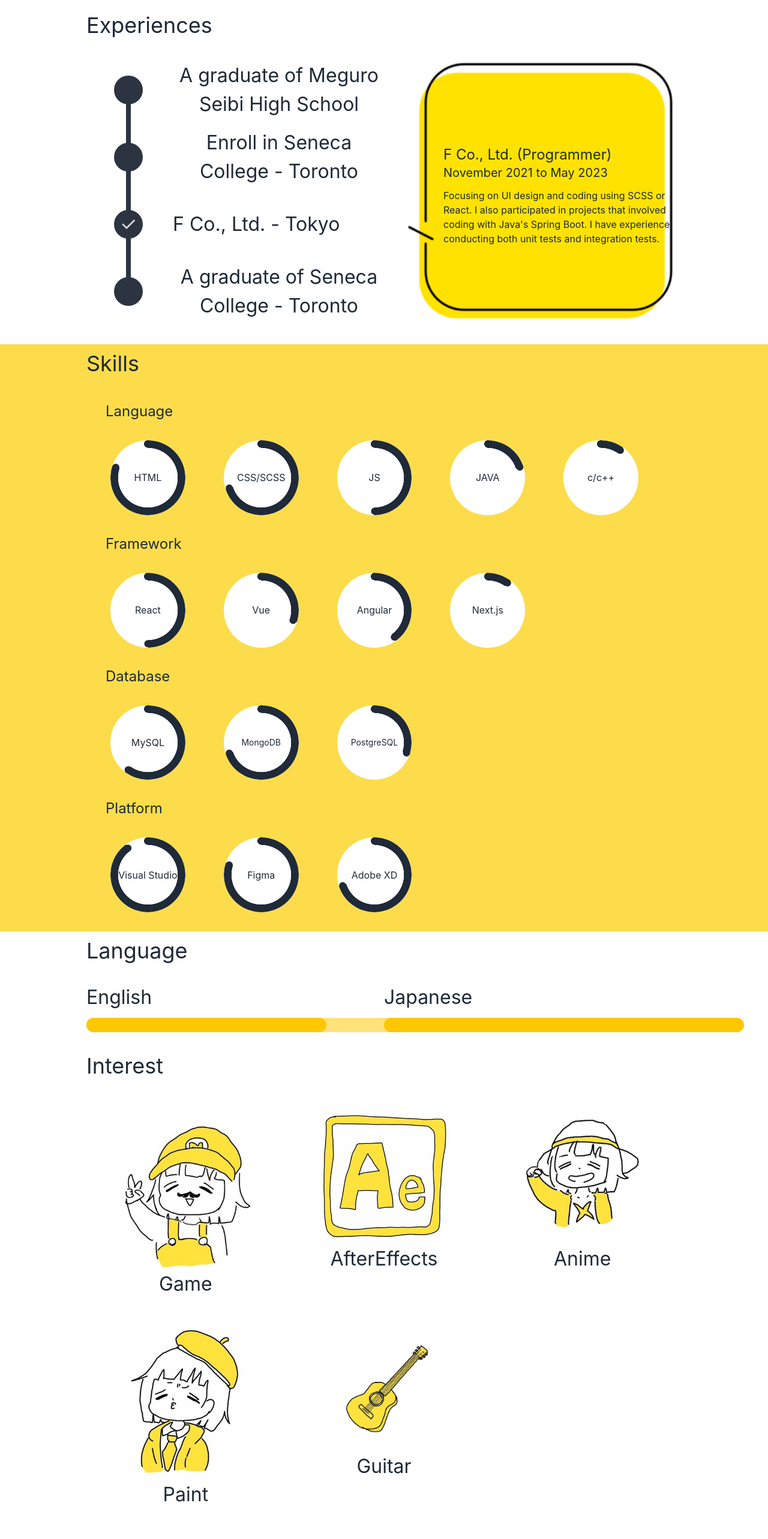
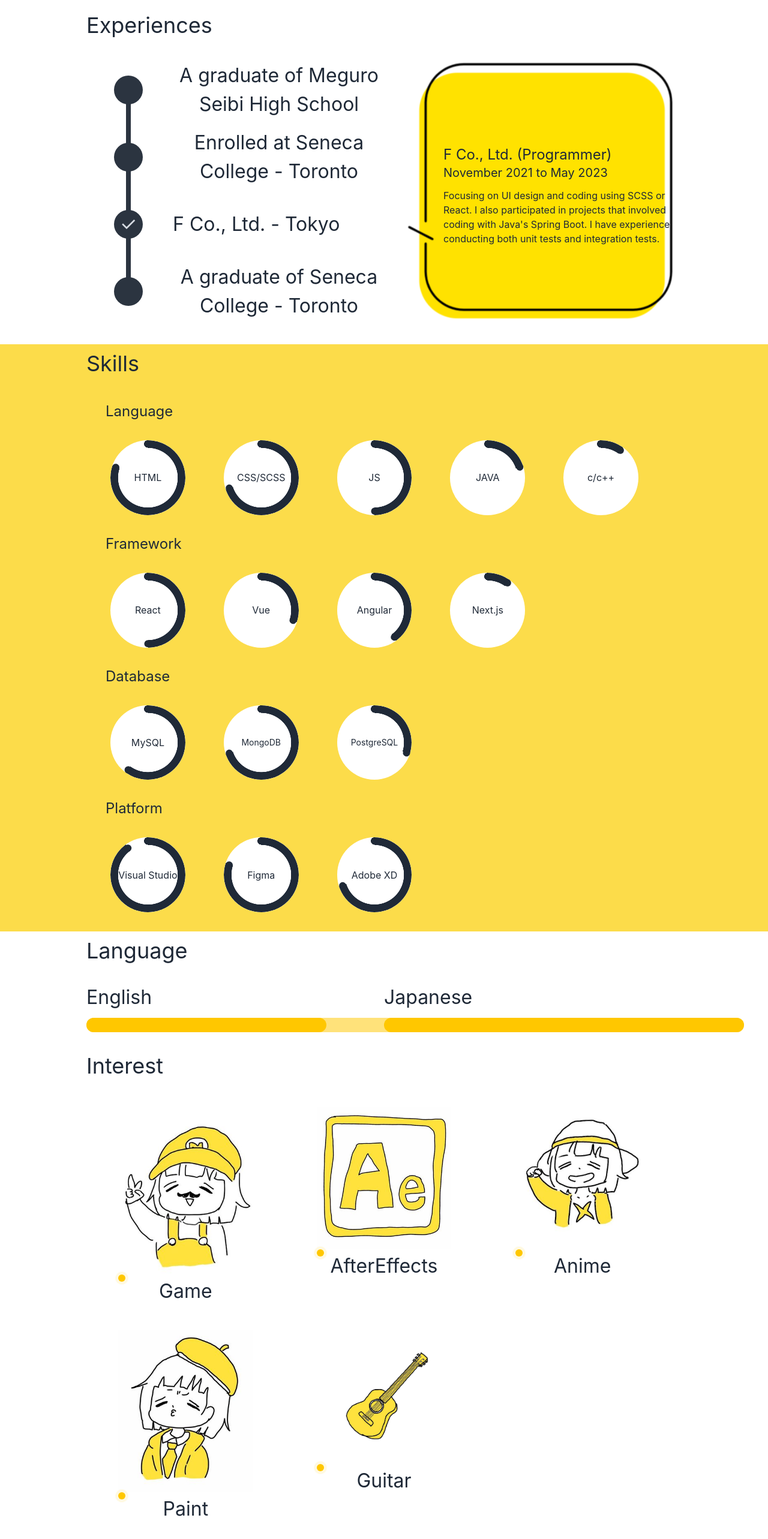
Before and after one commit to noaysk/myPortfolio, a React (Create React App) app: page / in a window 1280 px wide. Shown: the part 1362-3928 px from the top of the page at 60% size. Built offline with nearby package versions, Linux system fonts and the light colour scheme.

Commit message:
fixed buttons

```diff
--- a/src/Components/Experience.js
+++ b/src/Components/Experience.js
@@ -11,7 +11,7 @@
             A graduate of Meguro Seibi High School
           </li>
           <li data-content="" className="step step-neutral">
-            Enroll in Seneca College - Toronto
+            Enrolled at Seneca College - Toronto
           </li>
           <li data-content="✓" className="step step-neutral">
             F Co., Ltd. - Tokyo
--- a/src/Components/Interest.js
+++ b/src/Components/Interest.js
@@ -38,7 +38,10 @@
     <div className="xl:w-56">
       <button onClick={() => handleClick(title)}>
         <img className="" src={image} alt="my icon" />
-
+        <span class="relative flex h-3 w-3">
+  <span class="animate-ping absolute inline-flex h-full w-full rounded-full bg-bgColor opacity-75"></span>
+  <span class="relative inline-flex rounded-full h-3 w-3 bg-bgColorS"></span>
+</span>
         <h3> {title}</h3>
       </button>
 
--- a/src/index.css
+++ b/src/index.css
@@ -36,10 +36,6 @@
   padding: 0.75rem; /* 12px */
 }
 
-button,
-[role="button"] {
-  cursor: auto;
-}
 
 /** Profile */
 .grid-pro {
```
